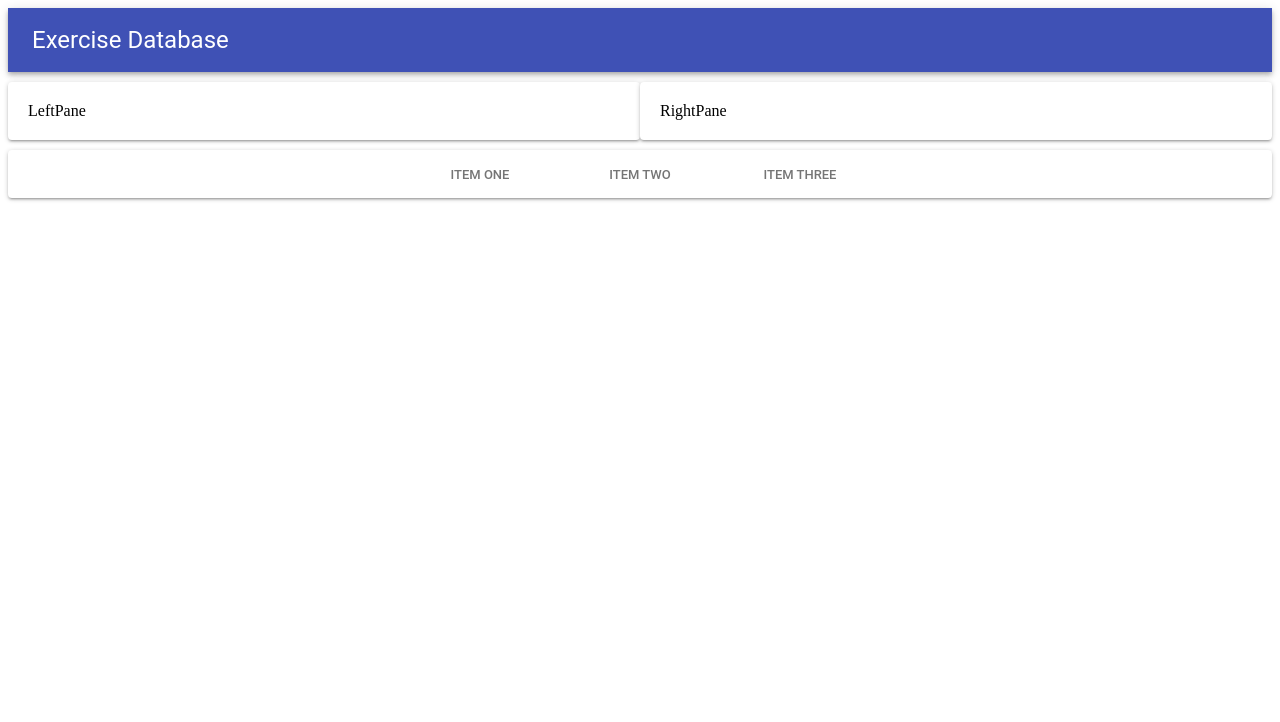
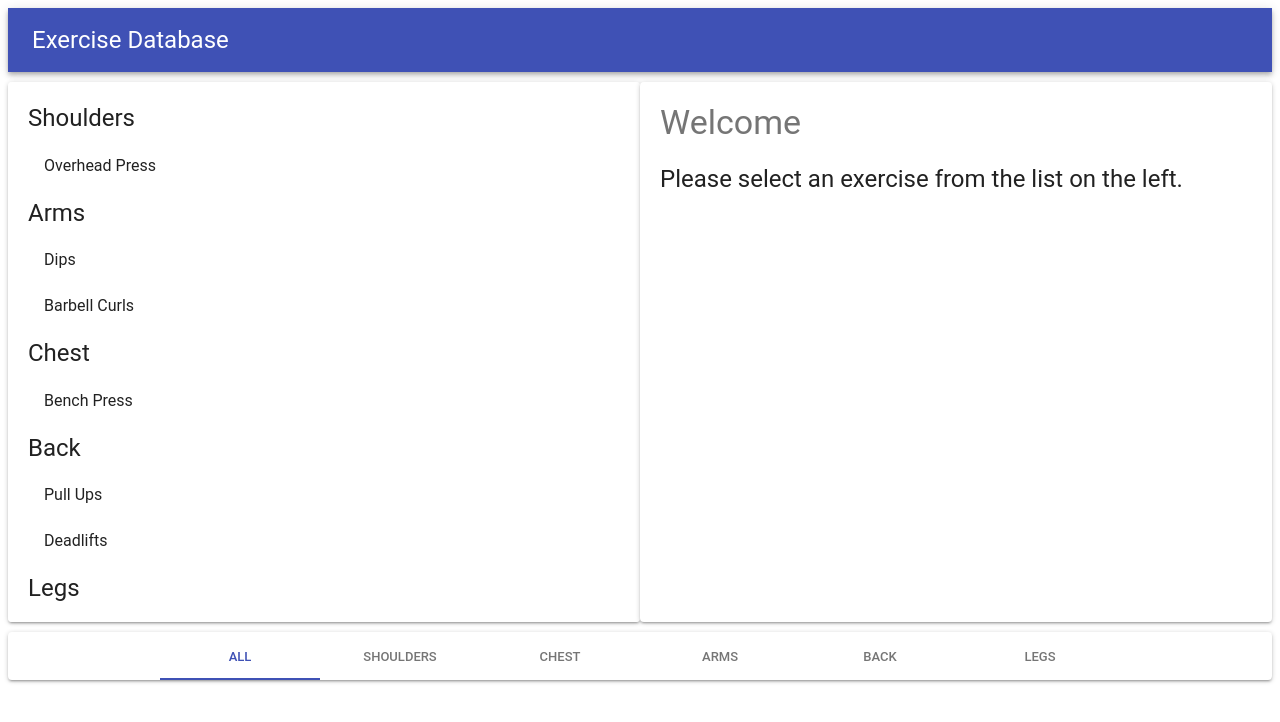
Before and after one commit to RobertoNobre/gym-material-ui, a React (Create React App) app: page / in a window 1280 px wide. Shown: the top 722 px of the page. Built offline with nearby package versions, Linux system fonts and the light colour scheme.

Commit message:
Data Store

```diff
--- a/src/App.js
+++ b/src/App.js
@@ -1,14 +1,36 @@
 import React, { Component, Fragment } from 'react';
 import {Header, Footer} from './layout';
 import Exercises from './Exercises';
+import { muscles, exercises } from './store';
 
 class App extends Component {
+  state = {
+    exercises
+  }
+
+  getExercisesByMuscles(){
+    return Object.entries(
+      this.state.exercises.reduce((exercises, exercise) => {
+        const { muscles } = exercise;
+
+        exercises[muscles] = exercises[muscles]
+        ? [...exercises[muscles], exercise]
+        : [exercise]
+
+        return exercises;
+      }, {} )
+    );
+  }
+
   render() {
+    const exercises = this.getExercisesByMuscles();
     return (
       <Fragment>
         <Header />
-          <Exercises />
-        <Footer />
+          <Exercises exercises={exercises} />
+        <Footer
+            muscles={muscles}
+          />
       </Fragment>
     );
   }
--- a/src/Exercises/index.js
+++ b/src/Exercises/index.js
@@ -1,18 +1,48 @@
-import React from 'react';
-import { Grid } from '@material-ui/core';
-import LeftPane from './LeftPane';
-import RightPane from './RightPane';
+import React, { Fragment } from 'react';
+import { Grid, Paper, Typography, List } from '@material-ui/core';
+import ListItem from '@material-ui/core/ListItem';
+import ListItemText from '@material-ui/core/ListItemText';
 
 const styles = {
-    Paper : { padding: 20, marginTop: 10, marginBottom: 10 }
+    Paper : { padding: 20, marginTop: 10, marginBottom: 10, height: 500, overflowY: 'auto' }
 }
 
-export default props  =>
+export default ({ exercises })  =>
     <Grid container>
         <Grid item md>
-            <LeftPane styles={styles.Paper} />
+            <Paper style={styles.Paper}>
+                { exercises.map(([group, exercises], index) =>
+                    <Fragment key={index}>
+                        <Typography
+                            variant="headline"
+                            style={{textTransform: 'capitalize'}}
+                        >
+                            {group}
+                        </Typography>
+                        <List component="ul">
+                            {exercises.map(({title}, index) =>
+                                <ListItem button key={index}>
+                                    <ListItemText primary={title} />
+                                </ListItem>
+                            )}
+                        </List>
+                    </Fragment>
+                )}
+            </Paper>
         </Grid>
         <Grid item md>
-            <RightPane styles={styles.Paper} />
+            <Paper style={styles.Paper}>
+                <Typography
+                    variant="display1"
+                >
+                    Welcome
+                </Typography>
+                <Typography
+                    variant="headline"
+                    style={{marginTop: 20}}
+                >
+                    Please select an exercise from the list on the left.
+                </Typography>
+            </Paper>
         </Grid>
     </Grid>
--- a/src/layout/Footer.js
+++ b/src/layout/Footer.js
@@ -8,13 +8,15 @@
     return (
         <Paper>
           <Tabs
+            value={0}
             indicatorColor="primary"
             textColor="primary"
             centered
           >
-            <Tab label="Item One" />
-            <Tab label="Item Two" />
-            <Tab label="Item Three" />
+            <Tab label='All' />
+            { this.props.muscles.map((group, index) =>
+                <Tab label={group} key={index}/>
+              ) }
           </Tabs>
         </Paper>
     );
--- /dev/null
+++ b/src/store.js
@@ -0,0 +1,48 @@
+export const muscles = [
+    'shoulders', 'chest', 'arms', 'back', 'legs'
+  ]
+
+  export const exercises = [
+    {
+      id: 'overhead-press',
+      title: 'Overhead Press',
+      description: 'Delts exercise...',
+      muscles: 'shoulders'
+    },
+    {
+      id: 'dips',
+      title: 'Dips',
+      description: 'Triceps exercise...',
+      muscles: 'arms'
+    },
+    {
+      id: 'barbell-curls',
+      title: 'Barbell Curls',
+      description: 'Biceps exercise...',
+      muscles: 'arms'
+    },
+    {
+      'id': 'bench-press',
+      title: 'Bench Press',
+      description: 'Chest exercise...',
+      muscles: 'chest'
+    },
+    {
+      id: 'pull-ups',
+      title: 'Pull Ups',
+      description: 'Back and biceps exercise...',
+      muscles: 'back'
+    },
+    {
+      id: 'deadlifts',
+      title: 'Deadlifts',
+      description: 'Back and leg exercise...',
+      muscles: 'back'
+    },
+    {
+      id: 'squats',
+      title: 'Squats',
+      description: 'Legs exercise...',
+      muscles: 'legs'
+    },
+  ]
```
